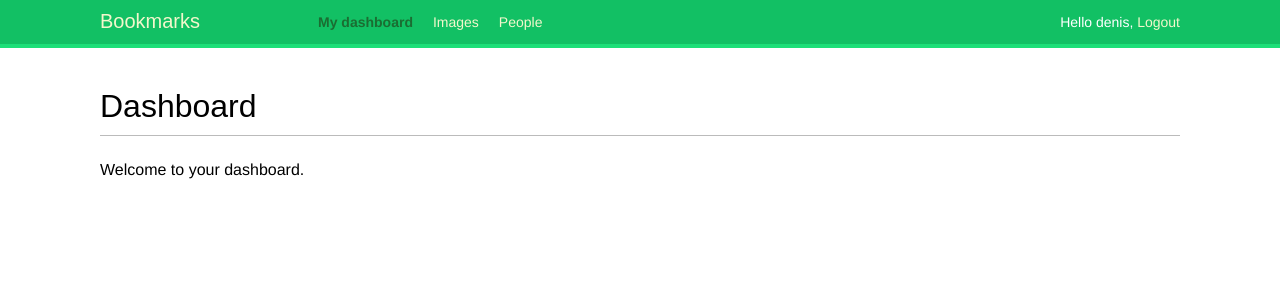
After one commit to DsPeacemaker/bookmarks, a Django app: page /account/ in a window 1280 px wide. The commit adds this page. Shown: the top 300 px of the page. Run offline with Django 4.2, Linux system fonts and the light colour scheme; a user stored in the database is signed in; some web fonts are replaced.

Commit message:
feat: Перенаправление после аутентификации

```diff
--- /dev/null
+++ b/bookmarks/account/templates/account/dashboard.html
@@ -0,0 +1,8 @@
+{% extends "base.html" %}
+
+{% block title %}Dashboard{% endblock %}
+
+{% block content %}
+    <h1>Dashboard</h1>
+    <p>Welcome to your dashboard.</p>
+{% endblock %}
--- a/bookmarks/account/templates/base.html
+++ b/bookmarks/account/templates/base.html
@@ -9,6 +9,27 @@
 <body>
     <div id="header">
       <span class="logo">Bookmarks</span>
+        {% if request.user.is_authenticated %}
+          <ul class="menu">
+            <li {% if section == "dashboard" %} class="selected" {% endif %}>
+              <a href="{% url 'dashboard' %}">My dashboard</a>
+            </li>
+            <li {% if section == 'images' %} class="selected" {% endif %}>
+              <a href="#">Images</a>
+            </li>
+            <li {% if section == 'people' %} class="selected" {% endif %}>
+              <a href="#">People</a>
+            </li>
+          </ul>
+        {% endif %}
+    <span class="user">
+      {% if request.user.is_authenticated %}
+        Hello {{ request.user.first_name|default:request.user.username }},
+        <a href="{% url 'logout' %}">Logout</a>
+      {% else %}
+        <a href="{% url 'login' %}">Log-in</a>
+      {% endif %}
+    </span>
     </div>
     <div id="content">
       {% block content %}
--- a/bookmarks/account/urls.py
+++ b/bookmarks/account/urls.py
@@ -1,6 +1,13 @@
 from django.urls import path
+from django.contrib.auth import views as auth_views
 from . import views
 
 urlpatterns = [
+    # предыдущий url входа
     path('login/', views.use_login, name='login'),
+
+    # url адресс входа и выхода
+    path('login/', auth_views.LoginView.as_view(), name='login'),
+    path('logout/', auth_views.LogoutView.as_view(), name='logout'),
+    path('', views.dashboard, name='dashboard'),
 ]
--- a/bookmarks/account/views.py
+++ b/bookmarks/account/views.py
@@ -2,6 +2,14 @@ from django.shortcuts import render
 from django.http import HttpResponse
 from django.contrib.auth import authenticate, login
 from .forms import LoginForm
+from django.contrib.auth.decorators import login_required
+
+
+@login_required()
+def dashboard(request):
+    return render(request,
+                  'account/dashboard.html',
+                  {'section': 'dashboard'})
 
 
 def use_login(request):
--- a/bookmarks/bookmarks/settings.py
+++ b/bookmarks/bookmarks/settings.py
@@ -117,6 +117,9 @@ USE_TZ = True
 # https://docs.djangoproject.com/en/4.1/howto/static-files/
 
 STATIC_URL = 'static/'
+LOGIN_REDIRECT_URL = 'dashboard'
+LOGIN_URL = 'login'
+LOGOUT_URL = 'logout'
 
 # Default primary key field type
 # https://docs.djangoproject.com/en/4.1/ref/settings/#default-auto-field
```
Also changed, not shown: bookmarks/account/templates/registration/logged_out.html (added, +11 -0 lines), bookmarks/account/templates/registration/login.html (added, +31 -0 lines), bookmarks/db.sqlite3.
